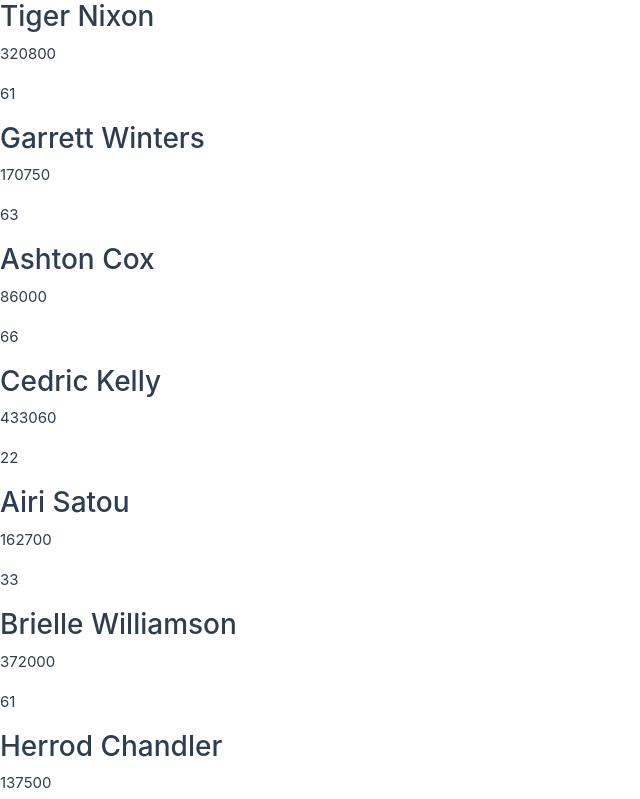
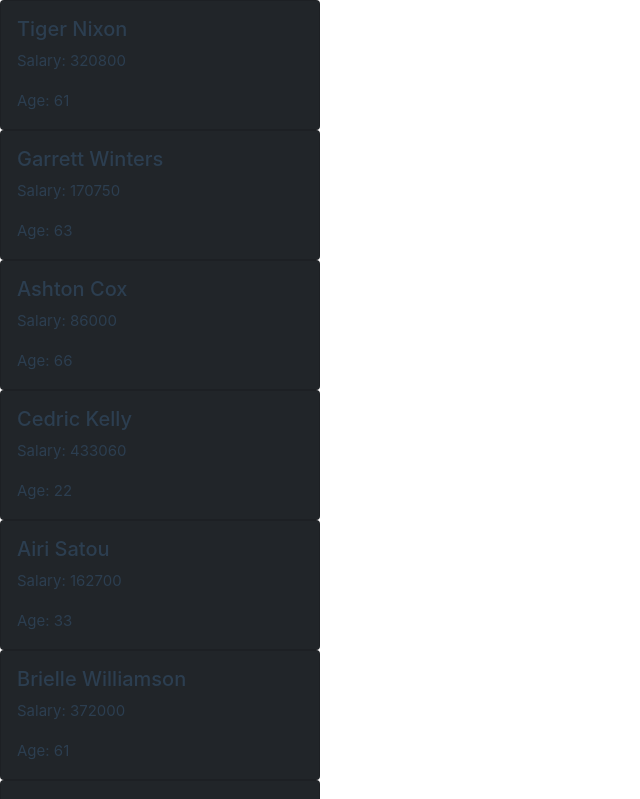
Before and after one commit to Sqylice/API-Sample, a Vue app in the folder EmployeeAPI/: page / in a window 1280 px wide. Shown: the top 799 px of the page, without its empty margins (0-640 px from the left). Built offline with nearby package versions, Linux system fonts and the light colour scheme.

Commit message:
Making text appear in cards with details instead of plain text

```diff
--- a/EmployeeAPI/src/components/Employees.vue
+++ b/EmployeeAPI/src/components/Employees.vue
@@ -4,7 +4,6 @@
 
 <script>
 import axios from 'axios'
-// import json from "http://dummy.restapiexample.com/api/v1/employees"
 
 export default {
     name: 'EmployeeData',
--- a/EmployeeAPI/src/components/Loop.vue
+++ b/EmployeeAPI/src/components/Loop.vue
@@ -1,18 +1,19 @@
 <template>
-  <div>
-      <!-- <p> {{EmployeeData}} </p> -->
-      <div v-for="Employee in EmployeeData" v-bind:key="Employee.id">
-          <h3>{{ Employee.employee_name }}</h3>
-          <p>{{ Employee.employee_salary }}</p>
-          <p>{{ Employee.employee_age }}</p>
-          <!-- <img src="{{ EmployeeData.employee_img }}" alt=""> -->
-      </div>
-  </div>
+    <div class="row">
+        <div v-for="Employee in EmployeeData" v-bind:key="Employee.id">
+            <div class="card bg-dark col-sm-3">
+                <div class="card-body bg-dark">
+                    <h5 class="card-title">{{ Employee.employee_name }}</h5>
+                    <p class="card-text">Salary: {{ Employee.employee_salary }}</p>
+                    <p class="card-text">Age: {{ Employee.employee_age }}</p>
+                </div>
+            </div>
+        </div>
+    </div>
 </template>
 
 <script>
     import json from "@/data/employees.json"
-    // import Employees from './Employees_local.vue'
     console.log(json);
 
 export default {
```
